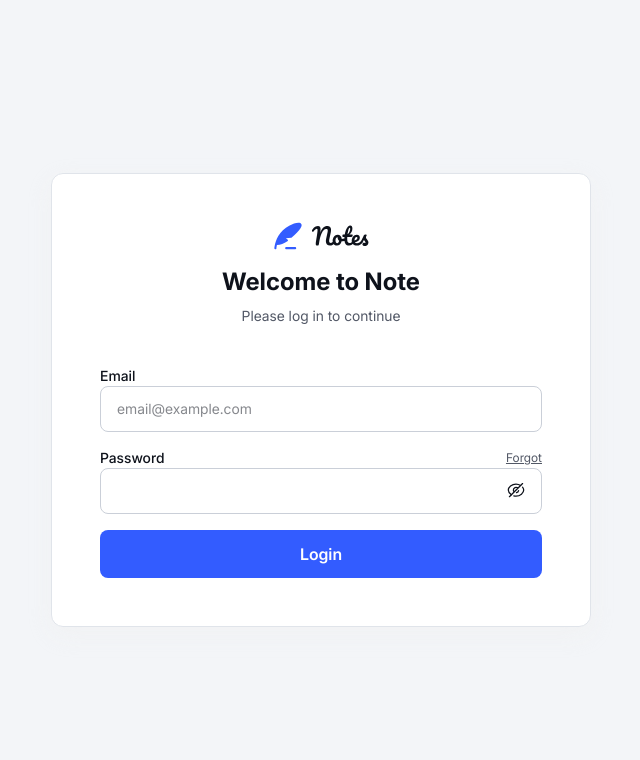
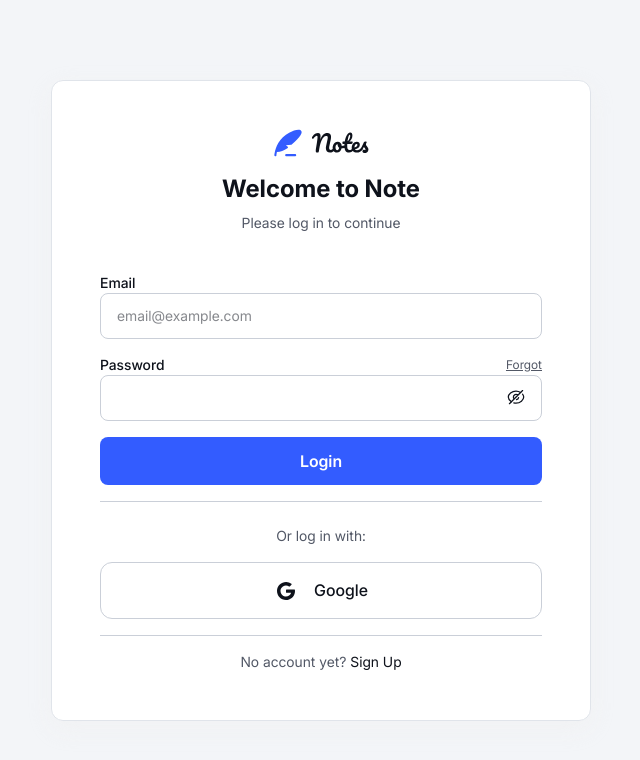
Before and after one commit to j0hnr0/Note-taking-web-app, a Next.js app: page / in a window 1280 px wide. Shown: the top 760 px of the page, without its empty margins (319-959 px from the left). Built offline with nearby package versions, Linux system fonts and the light colour scheme.

Commit message:
desktop Login component done

```diff
--- /dev/null
+++ b/app/_components/login-footer.js
@@ -0,0 +1,35 @@
+import localFont from "next/font/local";
+import LoginGoogleBtn from "./login-google-btn";
+import Link from "next/link";
+
+const interReg = localFont({
+  src: "../../public/fonts/inter/static/Inter_18pt-Regular.ttf",
+  display: "swap",
+});
+
+export default function LoginFooter() {
+  return (
+    <>
+      <hr className="mt-4 w-full border-custom-neutral-300 border-t-[1px]" />
+      <div className="mt-6 text-center">
+        <h5
+          className={`${interReg.className} antialiased text-sm text-custom-neutral-600`}
+        >
+          Or log in with:
+        </h5>
+      </div>
+      <LoginGoogleBtn />
+      <hr className="mt-4 w-full border-custom-neutral-300 border-t-[1px]" />
+      <div className="mt-4 text-center">
+        <h5
+          className={`${interReg.className} antialiased text-sm text-custom-neutral-600`}
+        >
+          No account yet?{" "}
+          <span className="text-custom-neutral-950">
+            <Link href="/">Sign Up</Link>
+          </span>
+        </h5>
+      </div>
+    </>
+  );
+}
--- /dev/null
+++ b/app/_components/login-google-btn.js
@@ -0,0 +1,35 @@
+import localFont from "next/font/local";
+
+const interMed = localFont({
+  src: "../../public/fonts/inter/static/Inter_18pt-Medium.ttf",
+  display: "swap",
+});
+
+export default function LoginGoogleBtn() {
+  return (
+    <button
+      type="button"
+      className="mt-4 w-full rounded-xl py-[15px] flex justify-center items-center gap-4 border-[1px] border-custom-neutral-300"
+    >
+      <svg
+        xmlns="http://www.w3.org/2000/svg"
+        width="24"
+        height="25"
+        fill="none"
+        viewBox="0 0 24 25"
+      >
+        <path
+          fill="#0E121B"
+          fillRule="evenodd"
+          d="M20.838 14.718a8.932 8.932 0 0 0 .086-2.857.558.558 0 0 0-.557-.473h-7.805a.562.562 0 0 0-.562.562v2.206c0 .31.252.562.562.562h4.275c.176 0 .305.18.239.343-.935 2.31-3.39 3.826-6.132 3.32-2.106-.39-3.832-2.06-4.284-4.153a5.477 5.477 0 0 1 8.369-5.776.572.572 0 0 0 .73-.06l1.703-1.733a.559.559 0 0 0-.046-.832 8.897 8.897 0 0 0-5.161-1.815c-4.872-.135-9.091 3.823-9.25 8.694-.167 5.108 3.927 9.302 8.995 9.302 4.383 0 8.037-3.14 8.838-7.29Z"
+          clipRule="evenodd"
+        />
+      </svg>
+      <h5
+        className={`${interMed.className} antialiased font-medium text-custom-neutral-950 text-base`}
+      >
+        Google
+      </h5>
+    </button>
+  );
+}
--- a/app/_components/login-header.js
+++ b/app/_components/login-header.js
@@ -14,7 +14,7 @@ const interReg = localFont({
 
 export default function LoginHeader() {
   return (
-    <div>
+    <>
       <div className="flex justify-center items-center">
         <Logo/>
       </div>
@@ -30,6 +30,6 @@ export default function LoginHeader() {
           Please log in to continue
         </h2>
       </div>
-    </div>
+    </>
   );
 }
--- a/app/_components/login.js
+++ b/app/_components/login.js
@@ -1,13 +1,13 @@
+import LoginFooter from "./login-footer";
 import LoginForm from "./login-form";
 import LoginHeader from "./login-header";
 
 export default function Login() {
   return (
-    <section className="bg-custom-neutral-100 h-screen flex justify-center items-center">
-      <div className="w-full max-w-[540px] mx-auto p-12 bg-white rounded-xl filter drop-shadow-[0_8px_12px_rgba(240,240,240,0.6)] border-[1px] border-custom-neutral-200">
-        <LoginHeader/>
-        <LoginForm />
-      </div>
-    </section>
+    <div className="w-full max-w-[540px] mx-auto p-12 bg-white rounded-xl filter drop-shadow-[0_8px_12px_rgba(240,240,240,0.6)] border-[1px] border-custom-neutral-200">
+      <LoginHeader />
+      <LoginForm />
+      <LoginFooter />
+    </div>
   );
 }
--- a/app/page.js
+++ b/app/page.js
@@ -1,5 +1,9 @@
 import Login from "./_components/login";
 
 export default function Home() {
-  return <Login />
+  return (
+    <section className="bg-custom-neutral-100 h-screen flex justify-center items-center">
+      <Login />
+    </section>
+  );
 }
```
